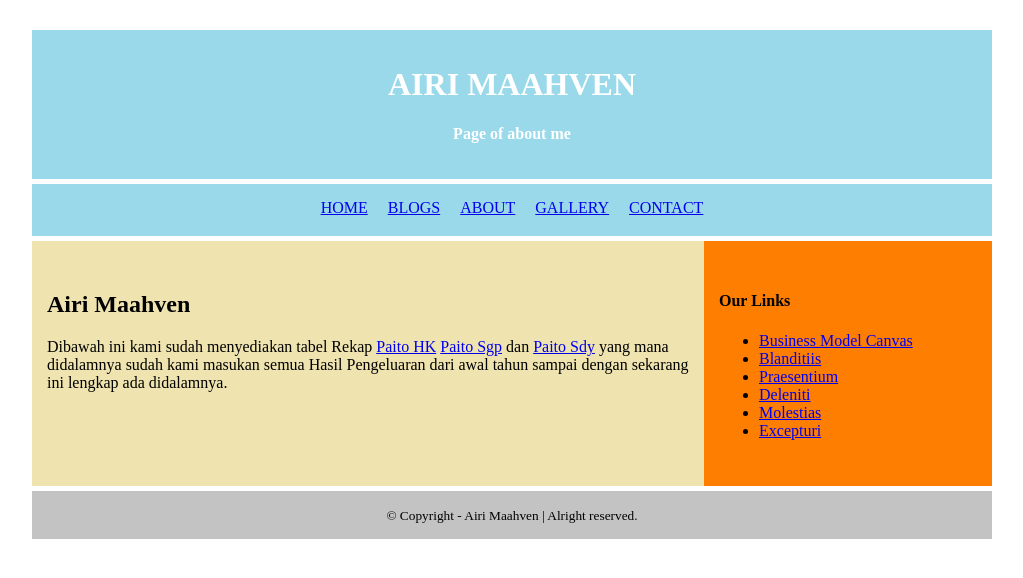
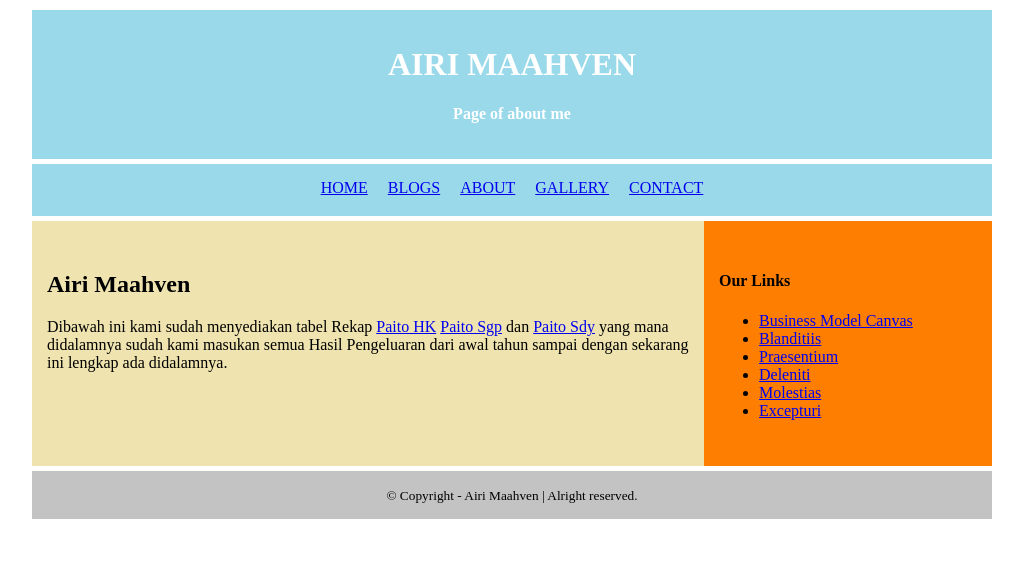
Before and after one commit to airimaahven/airimaahven.github.io, a PHP site: page / in a window 1280 px wide. Shown: the top 578 px of the page, without its empty margins (128-1151 px from the left). Run offline with PHP 8.4, Linux system fonts and the light colour scheme.

Commit message:
Update layout.css

```diff
--- a/layout.css
+++ b/layout.css
@@ -1,6 +1,6 @@
 body {
 width: 960px;
-margin: 30px auto;
+margin: 10px auto;
 }
 
 main {
```
